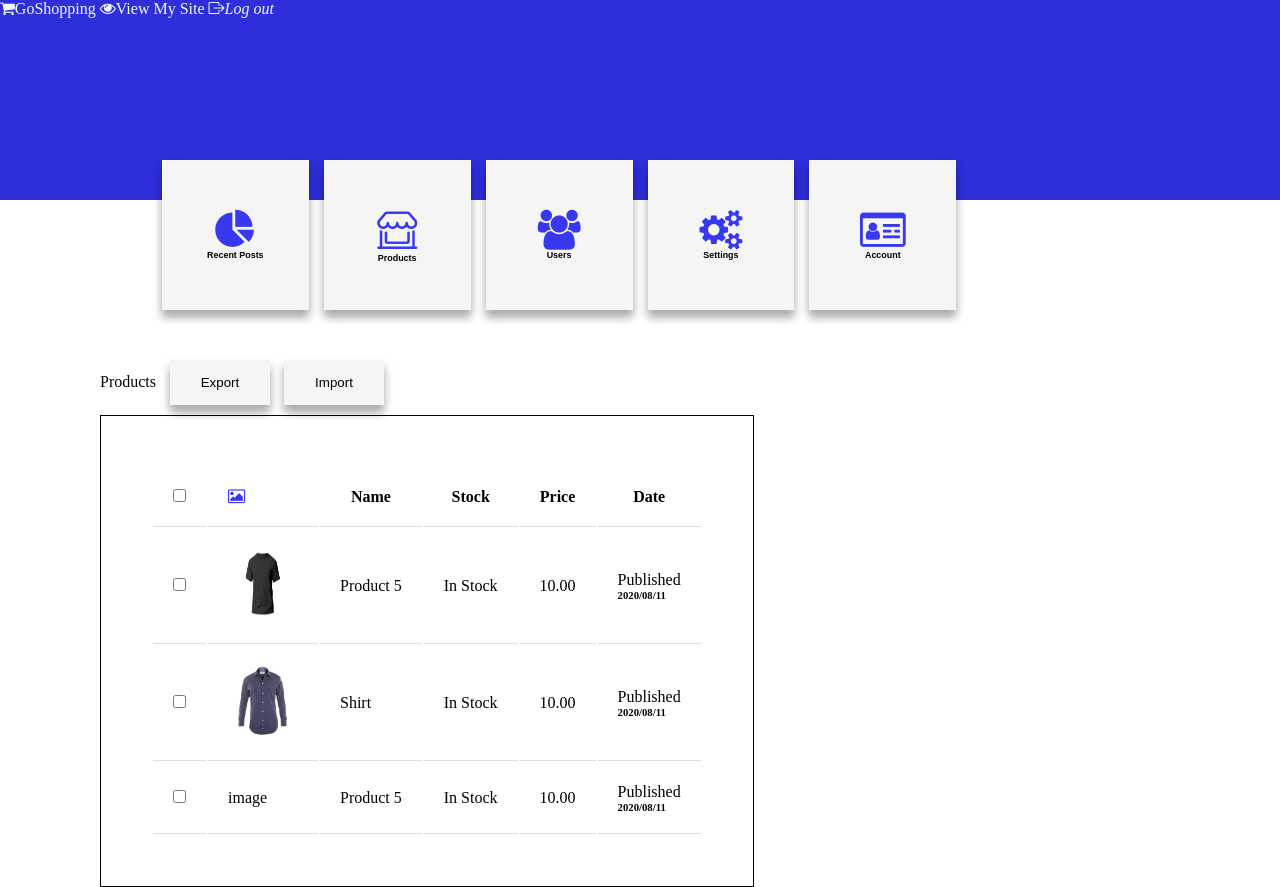
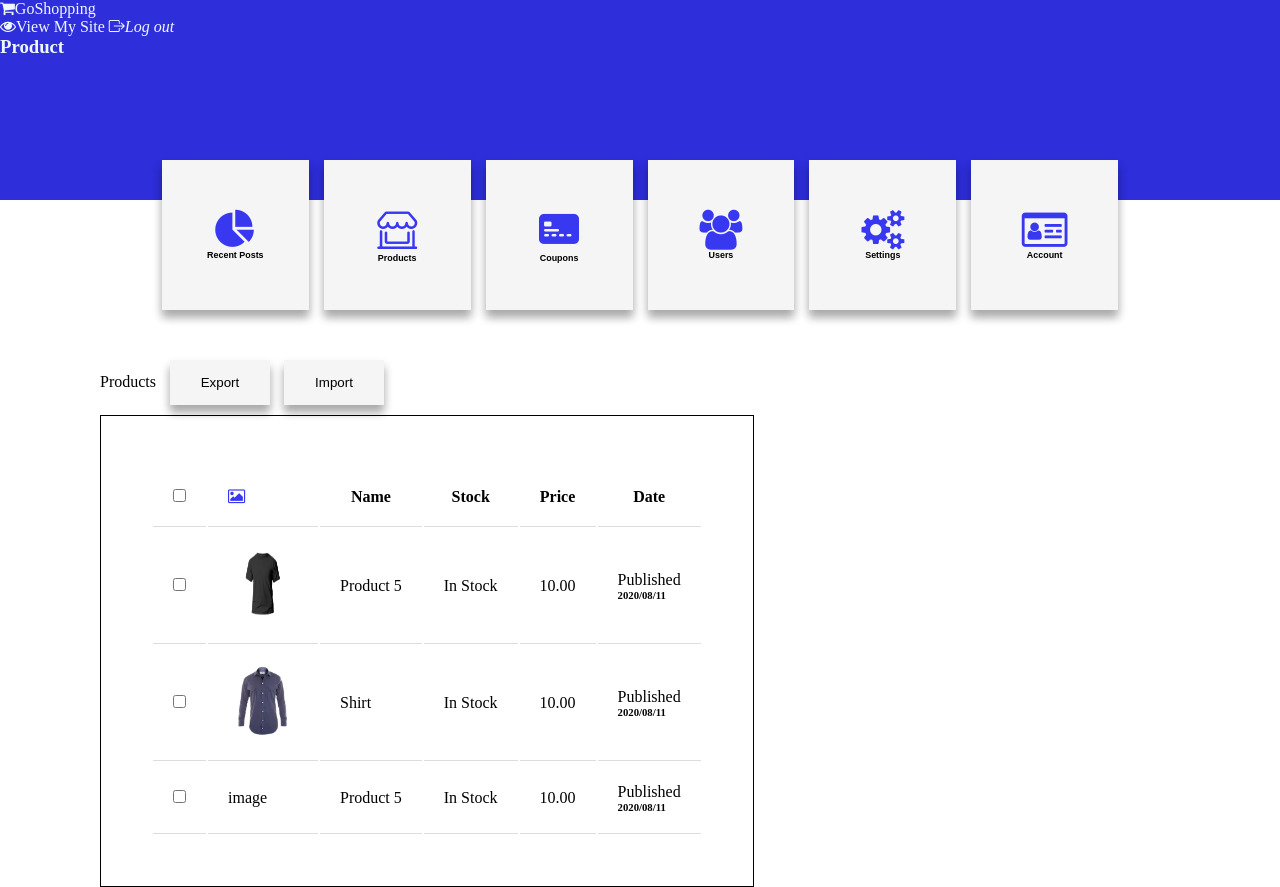
Before and after one commit to MaryAkrong/Clever, a plain HTML site: page index.html in a window 1280 px wide. Shown: the top 887 px of the page. Drawn offline with nearby package versions, Linux system fonts and the light colour scheme.

Commit message:
Update index.html

```diff
--- a/index.html
+++ b/index.html
@@ -12,8 +12,11 @@
 <body>
    <header>
     <i class="fa fa-shopping-cart">GoShopping</i>
-    <i class="fa fa-eye">View My Site</i>
-    <i class="bi-box-arrow-right">Log out</i>
+    <section>
+        <i class="fa fa-eye">View My Site</i>
+        <i class="bi-box-arrow-right">Log out</i>
+    </section>
+    <h3>Product</h3>
    </header>
    <div class="icons">
        <button class="recent-posts">
@@ -24,6 +27,10 @@
            <i class="bi-shop-window fa-3x"></i>
            <h6>Products</h6>
         </button>
+       <button class="Coupons">
+            <i class="bi-credit-card-2-front-fill fa-3x"></i>
+            <h6>Coupons</h6>
+         </button>
        <button class="users">
            <i class="fa fa-users fa-3x"></i>
            <h6> Users</h6>
```
